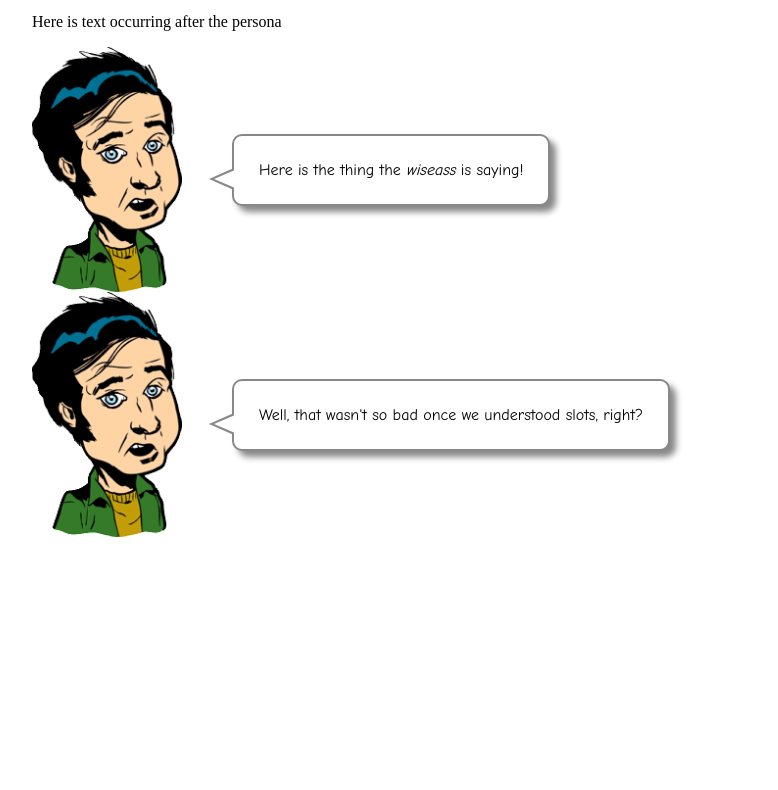
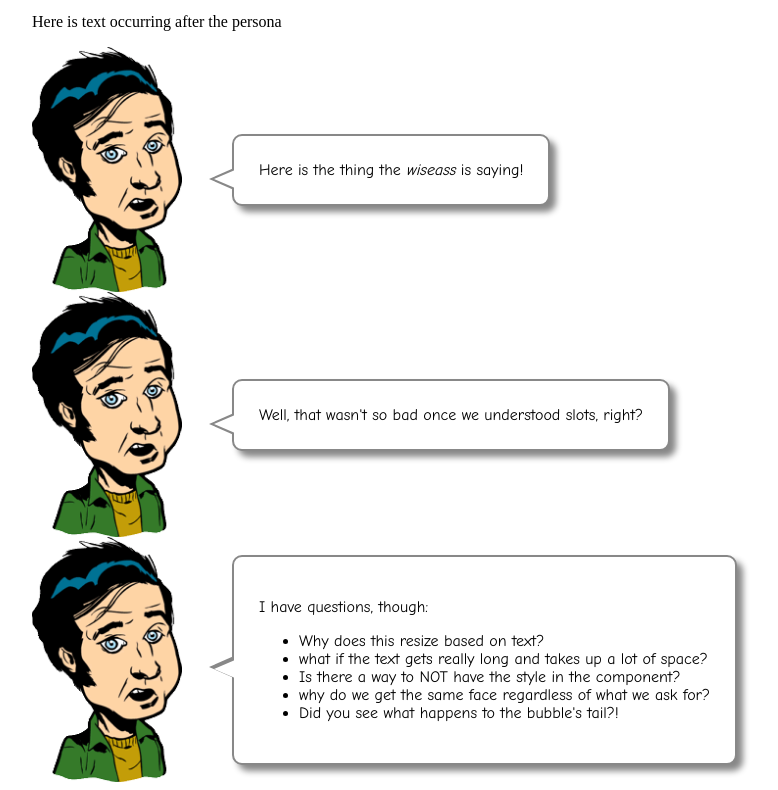
Before and after one commit to wpreid/learn-web-components, a website: page index.html in a window 1280 px wide. Shown: the part 505-1295 px from the top of the page, without its empty margins (40-818 px from the left). Before the commit the page ends 1050 px from the top, so only its background shows below. Drawn offline with Linux system fonts and the light colour scheme.

Commit message:
added some more complication to the component's presentation

```diff
--- a/index.html
+++ b/index.html
@@ -50,6 +50,18 @@
         </div>
     </gh-persona>
 
+    <gh-persona character="other_face">
+        <div slot="quote">
+           <p>I have questions, though:</p>
+            <ul>
+                <li>Why does this resize based on text?</li>
+                <li>what if the text gets really long and takes up a lot of space?</li>
+                <li>Is there a way to NOT have the style in the component?</li>
+                <li>why do we get the same face regardless of what we ask for?</li>
+                <li>Did you see what happens to the bubble's tail?!</li>
+            </ul>
+        </div>
+    </gh-persona>
 </div>
 <script src="gh.js"></script>
 </body>
```
